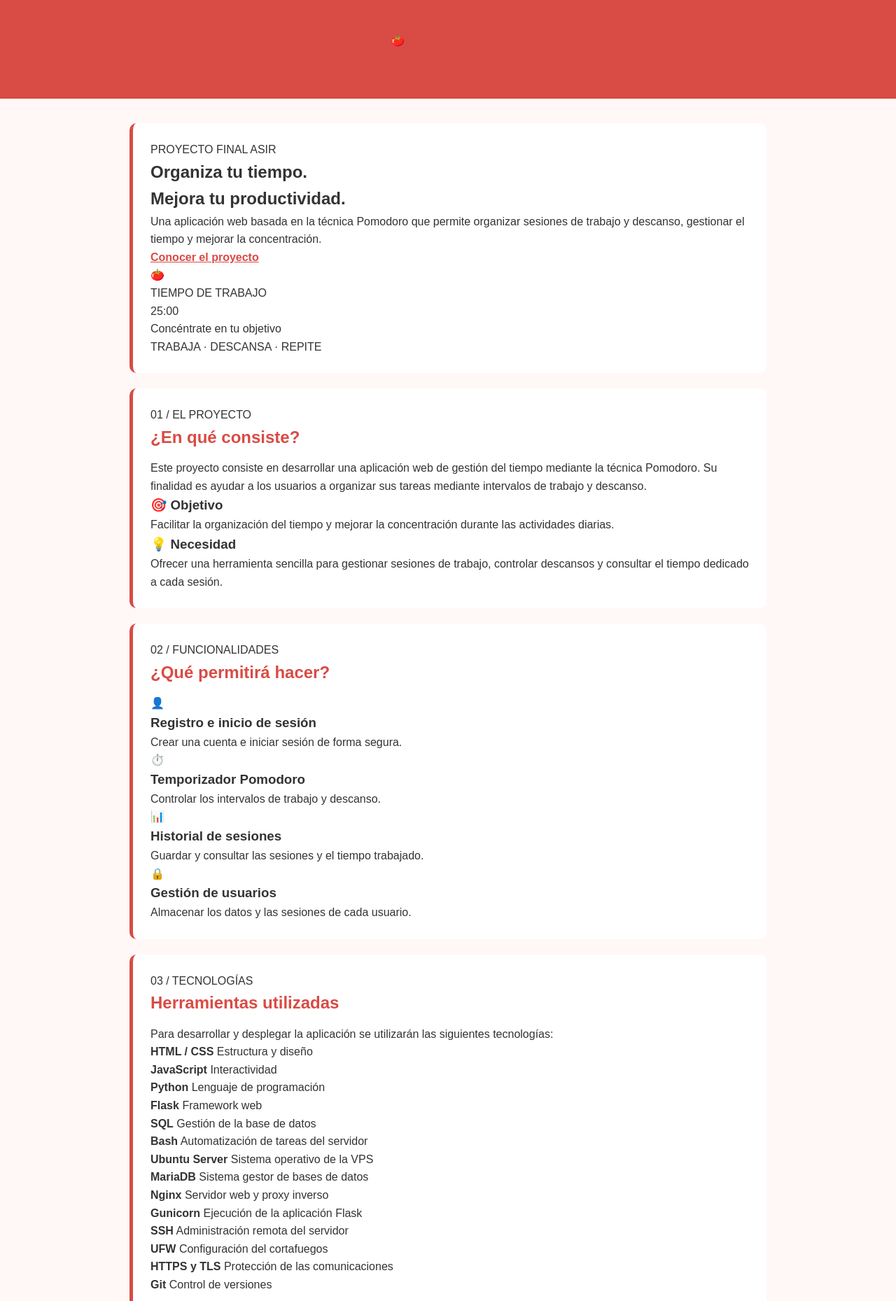
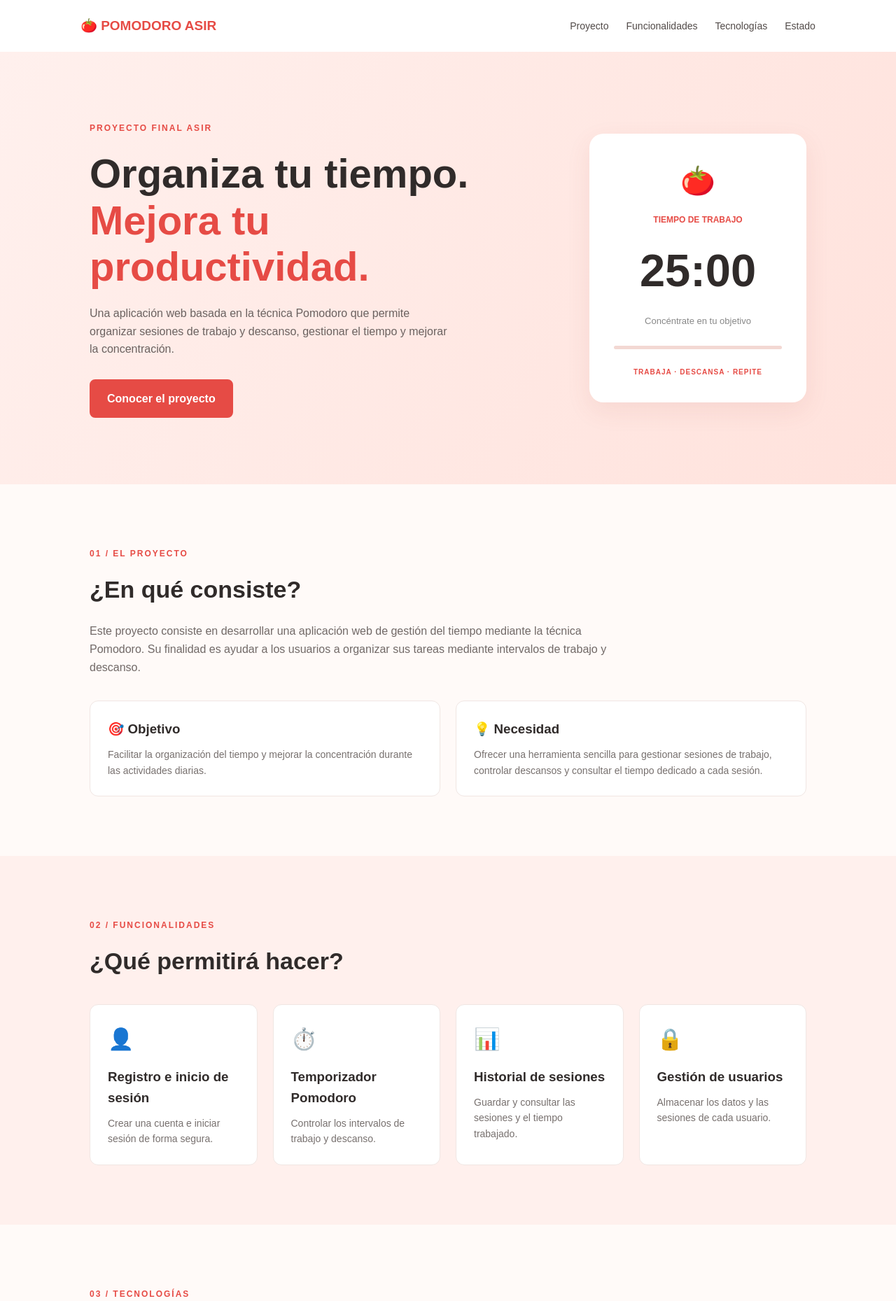
Before and after one commit to aanggomvil-del/Desarrollo-de-una-aplicaci-n-web-Pomodoro-en-una-VPS., a plain HTML site: page index.html in a window 1280 px wide. Shown: the top 1859 px of the page at 70% size. Drawn offline with Linux system fonts and the light colour scheme.

Commit message:
style.css

```diff
--- a/style.css
+++ b/style.css
@@ -1,63 +1,337 @@
 
 * {
-    box-sizing: border-box;
     margin: 0;
     padding: 0;
+    box-sizing: border-box;
+}
+
+html {
+    scroll-behavior: smooth;
 }
 
 body {
     font-family: Arial, sans-serif;
-    background: #fff8f6;
-    color: #333;
+    background: #fffaf8;
+    color: #302b2a;
     line-height: 1.6;
 }
 
-header {
-    background: #d94b45;
-    color: white;
-    text-align: center;
-    padding: 45px 20px;
+.navbar {
+    display: flex;
+    justify-content: space-between;
+    align-items: center;
+    padding: 22px 9%;
+    background: white;
 }
 
-header h1 {
+.logo {
+    color: #e64b45;
+    font-weight: bold;
+    text-decoration: none;
+    font-size: 19px;
+}
+
+.nav-links {
+    display: flex;
+    gap: 25px;
+}
+
+.nav-links a {
+    text-decoration: none;
+    color: #514a48;
+    font-size: 14px;
+}
+
+.nav-links a:hover {
+    color: #e64b45;
+}
+
+.hero {
+    background: linear-gradient(120deg, #fff0ed, #ffe2dc);
+    padding: 95px 10%;
+    display: flex;
+    align-items: center;
+    justify-content: space-between;
+    gap: 55px;
+}
+
+.hero-content {
+    max-width: 600px;
+}
+
+.tag {
+    color: #e64b45;
+    font-size: 12px;
+    font-weight: bold;
+    letter-spacing: 2px;
+}
+
+h1 {
+    font-size: clamp(36px, 5vw, 58px);
+    line-height: 1.15;
+    margin: 20px 0;
+}
+
+h1 span {
+    color: #e64b45;
+}
+
+.hero-content p {
+    color: #6b6260;
+    margin-bottom: 30px;
+    max-width: 520px;
+}
+
+.btn {
+    display: inline-block;
+    background: #e64b45;
+    color: white;
+    text-decoration: none;
+    padding: 13px 23px;
+    border-radius: 8px;
+    font-weight: bold;
+    border: 2px solid #e64b45;
+    transition: 0.2s;
+}
+
+.btn:hover {
+    background: #c93c37;
+    border-color: #c93c37;
+}
+
+.timer-card {
+    background: white;
+    padding: 35px;
+    border-radius: 20px;
+    box-shadow: 0 12px 35px #a84a3b18;
+    text-align: center;
+    width: 310px;
+    flex-shrink: 0;
+}
+
+.tomato {
+    font-size: 40px;
+}
+
+.timer-label {
+    color: #e64b45;
+    font-size: 12px;
+    font-weight: bold;
+    margin-top: 15px;
+}
+
+.timer {
+    font-size: 65px;
+    font-weight: bold;
+    color: #302b2a;
+    margin: 10px 0;
+}
+
+.timer-description {
+    color: #888;
+    font-size: 13px;
+}
+
+.timer-line {
+    height: 5px;
+    background: #f3d8d3;
+    border-radius: 10px;
+    margin: 25px 0;
+}
+
+.timer-footer {
+    font-size: 10px;
+    color: #e64b45;
+    letter-spacing: 1px;
+    font-weight: bold;
+}
+
+.section {
+    padding: 85px 10%;
+}
+
+.section h2,
+.links-section h2 {
     font-size: 34px;
+    margin: 12px 0 20px;
+}
+
+.section-description {
+    max-width: 750px;
+    color: #716967;
+}
+
+.info-grid,
+.features-grid {
+    display: grid;
+    grid-template-columns: repeat(2, 1fr);
+    gap: 22px;
+    margin-top: 35px;
+}
+
+.info-card,
+.feature,
+.tech-card {
+    background: white;
+    border: 1px solid #f0e6e3;
+    border-radius: 12px;
+    padding: 25px;
+}
+
+.info-card h3,
+.feature h3 {
     margin-bottom: 10px;
 }
 
-main {
-    max-width: 950px;
-    margin: 35px auto;
-    padding: 0 20px;
+.info-card p,
+.feature p {
+    color: #77706e;
+    font-size: 14px;
 }
 
-section {
-    background: white;
-    padding: 25px;
-    margin-bottom: 22px;
-    border-radius: 10px;
-    border-left: 5px solid #d94b45;
+.features-section {
+    background: #fff0ed;
 }
 
-h2 {
-    color: #d94b45;
-    margin-bottom: 12px;
+.features-grid {
+    grid-template-columns: repeat(4, 1fr);
 }
 
-ul {
-    padding-left: 22px;
+.feature-icon {
+    font-size: 30px;
+    margin-bottom: 15px;
 }
 
-li {
-    margin-bottom: 7px;
+.feature {
+    background: white;
 }
 
-a {
-    color: #d94b45;
+.tech-grid {
+    display: grid;
+    grid-template-columns: repeat(3, 1fr);
+    gap: 15px;
+    margin-top: 30px;
+}
+
+.tech-card {
+    display: flex;
+    flex-direction: column;
+}
+
+.tech-card strong {
+    color: #e64b45;
+    font-size: 17px;
+}
+
+.tech-card span {
+    font-size: 13px;
+    color: #777;
+    margin-top: 5px;
+}
+
+.status-section {
+    background: #fff0ed;
+}
+
+.status-section p {
+    max-width: 800px;
+    color: #716967;
+    margin-bottom: 20px;
+}
+
+.status-badge {
+    display: inline-block;
+    color: #a85b18;
+    background: #fff0d8;
+    padding: 9px 15px;
+    border-radius: 20px;
+    font-size: 13px;
     font-weight: bold;
 }
 
+.links-section {
+    text-align: center;
+    padding: 75px 10%;
+}
+
+.links-section p {
+    color: #777;
+    margin-bottom: 25px;
+}
+
+.link-buttons {
+    display: flex;
+    justify-content: center;
+    flex-wrap: wrap;
+    gap: 15px;
+}
+
+.btn-outline {
+    background: white;
+    color: #e64b45;
+}
+
+.btn-outline:hover {
+    color: white;
+}
+
 footer {
+    background: #302b2a;
+    color: white;
     text-align: center;
-    padding: 20px;
-    color: #777;
+    padding: 30px 15px;
+    font-size: 13px;
 }
+
+footer p + p {
+    color: #c5bdbb;
+    margin-top: 5px;
+}
+
+@media (max-width: 850px) {
+    .hero {
+        flex-direction: column;
+        text-align: center;
+    }
+
+    .timer-card {
+        width: 100%;
+        max-width: 350px;
+    }
+
+    .features-grid {
+        grid-template-columns: repeat(2, 1fr);
+    }
+}
+
+@media (max-width: 600px) {
+    .navbar {
+        flex-direction: column;
+        gap: 15px;
+    }
+
+    .nav-links {
+        flex-wrap: wrap;
+        justify-content: center;
+        gap: 12px;
+    }
+
+    .hero {
+        padding: 65px 7%;
+    }
+
+    .section {
+        padding: 60px 7%;
+    }
+
+    .info-grid,
+    .features-grid,
+    .tech-grid {
+        grid-template-columns: 1fr;
+    }
+
+    .section h2,
+    .links-section h2 {
+        font-size: 27px;
+    }
+}
```
